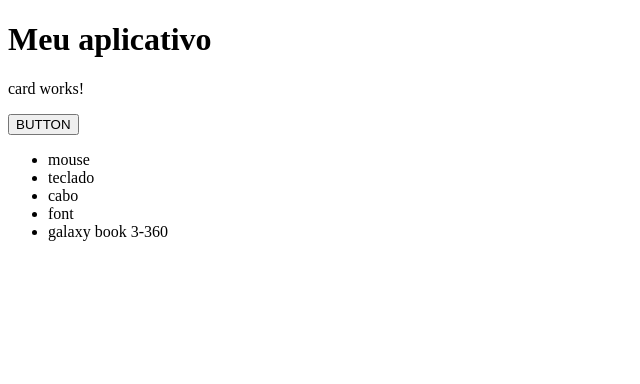
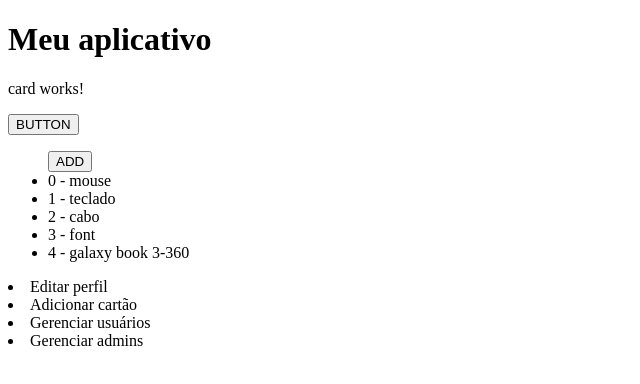
Before and after one commit to EvanJoseph78/singlePageApplicationAngular, an Angular app: page / in a window 1280 px wide. Shown: the top 384 px of the page, without its empty margins (0-640 px from the left). Built offline with nearby package versions, Linux system fonts and the light colour scheme.

Commit message:
feat: ngSwitch

```diff
--- a/src/app/card/card.component.html
+++ b/src/app/card/card.component.html
@@ -2,5 +2,28 @@
 <p>card works!</p>
 <button>BUTTON</button>
 <ul>
-  <li *ngFor="let p of produtos">{{ p }}</li>
+  <button (click)="adicionar()">ADD</button>
+  <li *ngFor="let p of produtos; let i = index" (click)="remover(i)">
+    {{ i }} - {{ p }}
+  </li>
 </ul>
+
+<div [ngSwitch]="menuType">
+  <div *ngSwitchDefault>
+    <ul>
+      <li>Editar perfil</li>
+      <li>Adicionar cartão</li>
+    </ul>
+  </div>
+  <div *ngSwitchCase="'admin'">
+    <li>Editar perfil</li>
+    <li>Adicionar cartão</li>
+    <li>Gerenciar usuários</li>
+  </div>
+  <div *ngSwitchCase="'superuser'">
+    <li>Editar perfil</li>
+    <li>Adicionar cartão</li>
+    <li>Gerenciar usuários</li>
+    <li>Gerenciar admins</li>
+  </div>
+</div>
--- a/src/app/card/card.component.ts
+++ b/src/app/card/card.component.ts
@@ -6,16 +6,17 @@ import { Component, OnInit } from '@angular/core';
   styleUrls: ['./card.component.css'],
 })
 export class CardComponent implements OnInit {
+  menuType: string = "superuser";
+  remover(index: number) {
+    this.produtos.splice(index, 1);
+  }
+  adicionar() {
+    this.produtos.push('evandro');
+  }
   produtos: string[] = [];
 
   constructor() {
-    this.produtos= [
-      "mouse",
-      "teclado",
-      "cabo",
-      "font",
-      "galaxy book 3-360"
-    ]
+    this.produtos = ['mouse', 'teclado', 'cabo', 'font', 'galaxy book 3-360'];
   }
 
   ngOnInit(): void {}
```
